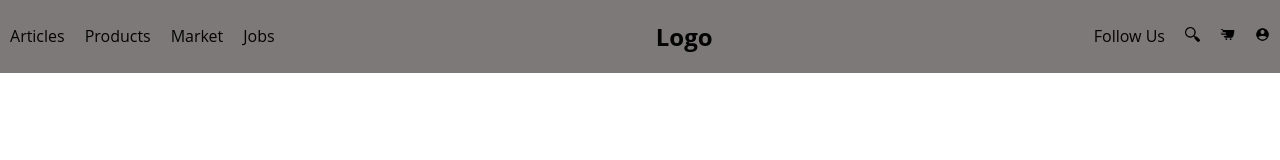
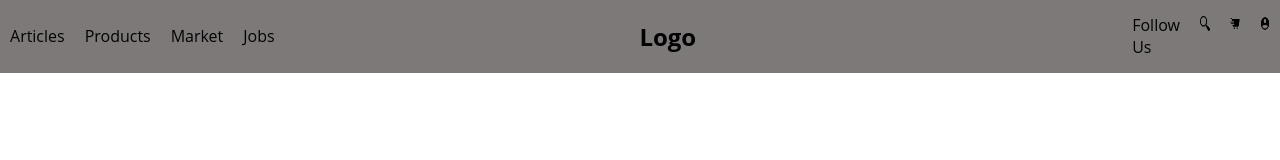
Before and after one commit to telvinmathews/codeup-web-exercises, a plain HTML site: page flexbox-nav-exercise.html in a window 1280 px wide. Drawn offline with Linux system fonts and the light colour scheme.

Commit message:
finished flex box ex part 3

```diff
--- a/css/flexbox-nav-exercise.css
+++ b/css/flexbox-nav-exercise.css
@@ -1,9 +1,11 @@
 * {
     box-sizing: border-box;
 }
+
 body {
     margin: 0;
 }
+
 nav {
     background: #7d7979;
     display: flex;
@@ -11,30 +13,39 @@ nav {
     align-items: center;
     height: unset;
 }
+
 ul {
     display: flex;
     list-style: none;
     padding: 0;
     margin: 0;
 }
+
 nav a {
     text-decoration: none;
     color: #030303;
     font-family: 'Open Sans', sans-serif;
     display: inline-block;
 }
+
 nav a:hover {
-    background: #3B94D9;
+    /*background: #c8cbce;*/
+    color: #1a33ac;
 }
 
 .links > li {
     padding: 0 10px;
 }
+
 img {
-    width: 15px;
+    width: 10px;
     height: 15px;
 }
 
 .logoTag {
-    position: center;
+    flex-basis: 10%;
 }
+
+.socialLinks {
+    flex-basis: 2%;
+}
```
